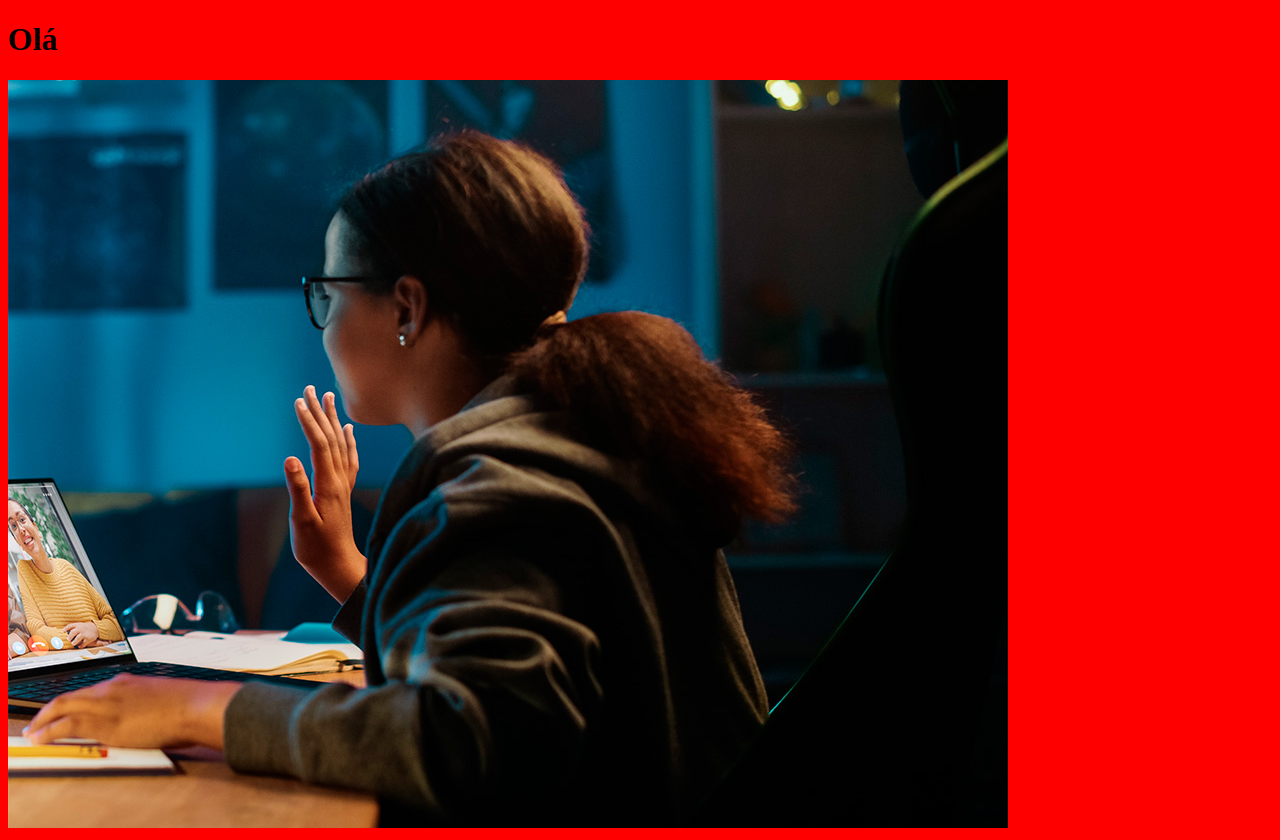
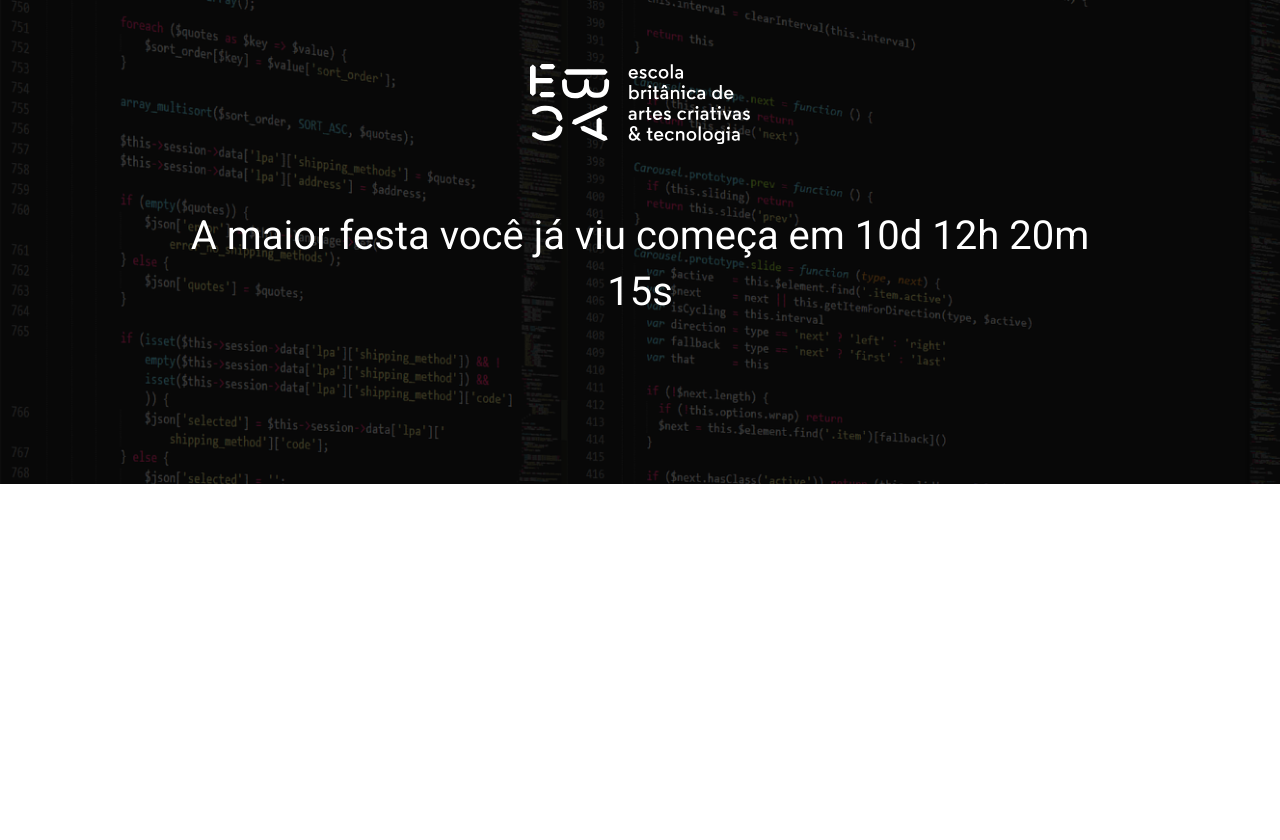
Before and after one commit to jrcmelo/data-evento, a website built with Parcel: page src/index.html in a window 1280 px wide. After the commit the page ends 800 px from the top, so only its background shows below. Built offline with nearby package versions, Linux system fonts and the light colour scheme.

Commit message:
Criando do Hero.

```diff
--- a/package.json
+++ b/package.json
@@ -12,6 +12,7 @@
   "license": "ISC",
   "devDependencies": {
     "@parcel/transformer-sass": "^2.10.3",
-    "parcel": "^2.10.3"
+    "parcel": "^2.10.3",
+    "sharp": "^0.31.3"
   }
 }
--- a/src/index.html
+++ b/src/index.html
@@ -4,14 +4,22 @@
     <meta charset="UTF-8">
     <meta name="viewport" content="width=device-width, initial-scale=1.0">
     <title>Data Evento</title>
-
+    <!-- Fontes -->
+    <link rel="preconnect" href="https://fonts.googleapis.com">
+    <link rel="preconnect" href="https://fonts.gstatic.com" crossorigin>
+    <link href="https://fonts.googleapis.com/css2?family=Roboto:wght@400;700;900&display=swap" rel="stylesheet">
     <!-- Style -->
     <link rel="stylesheet" href="styles/main.scss">
 </head>
 <body>
-    <h1>Olá</h1>
-    <img src="./images/backend.png" alt="">
-
+    <header class="hero">
+        <div class="container">
+            <img class="hero__logo" src="./images/ebac_logo.svg" alt="EBAC">
+            <p class="hero__text">
+                A maior festa você já viu começa em 10d 12h 20m 15s <!--//TODO 07/12 ou 04/12-->
+            </p>
+        </div>
+    </header>
     <!-- Scripts JS -->
     <script src="scripts/main.js"></script>
 </body>
--- a/src/scripts/main.js
+++ b/src/scripts/main.js
@@ -0,0 +1 @@
+console.log("Olá mundo");
--- /dev/null
+++ b/src/styles/_hero.scss
@@ -0,0 +1,52 @@
+.hero {
+    padding-top: 64px;
+    padding-bottom: 100px;
+    background-image: url(../images/fundo.png);
+    background-repeat: no-repeat;
+    background-size: cover;
+    position: relative;
+
+    .container {
+        position: relative;
+    }
+
+    &::before {
+        position: absolute;
+        top: 0;
+        left: 0;
+        width: 100%;
+        height: 100%;
+        background-color: #000;
+        content: '';
+        opacity: .7;
+    }
+
+    &__text {
+        padding-top: 64px;
+        padding-bottom: 64px;
+        font-size: 40px;
+        line-height: 56px;
+        font-size: 800;
+        text-align: center;
+    }
+
+    &__logo {
+        margin: 0 auto;
+        height: 80px;
+        display: block;
+    }
+
+    @media (max-width: 640px) {
+        padding: 40px 0;
+
+        &__logo {
+            height: 40px;
+        }
+
+        &__text {
+            font-size: 22px;
+            line-height: 24px;
+            margin: 24px 0;
+        }
+    }
+}
--- a/src/styles/main.scss
+++ b/src/styles/main.scss
@@ -1,3 +1,23 @@
-body {
-    background-color: red;
+@use 'hero';
+
+* {
+    margin: 0;
+    padding: 0;
+    box-sizing: border-box;
+    font-family: Roboto, sans-serif;
+    color: #fff;
 }
+
+.container {
+    max-width: 960px;
+    width: 100%;
+    margin: 0 auto;
+
+    @media (max-width: 640px) {
+        max-width: 80%;
+    }
+
+    @media (max-width: 1024px) {
+        max-width: 90%;
+    }
+}
```
